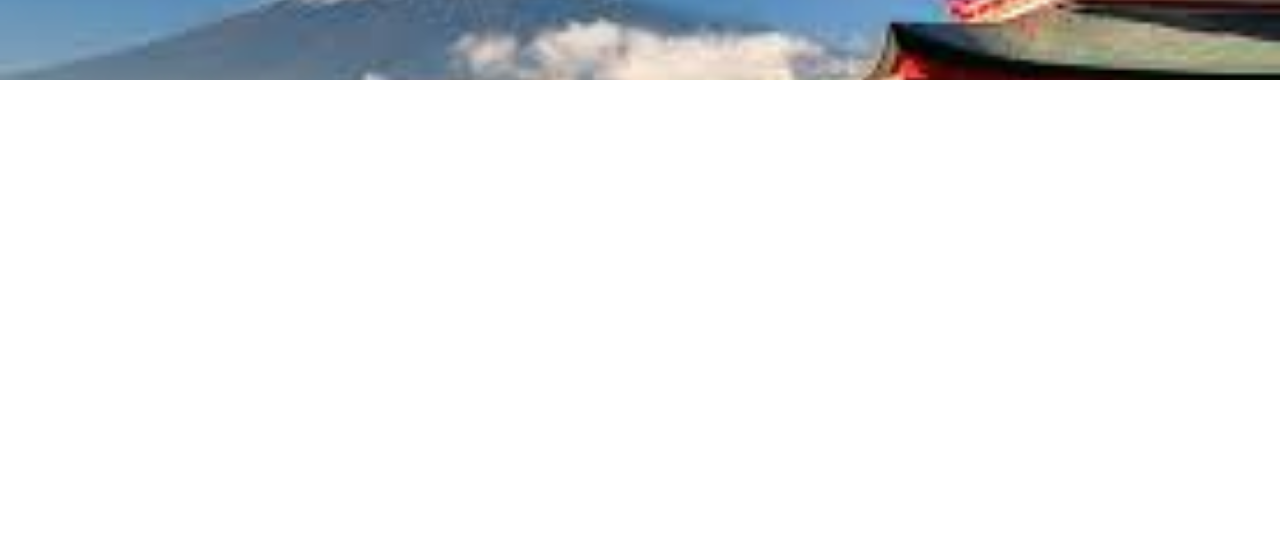
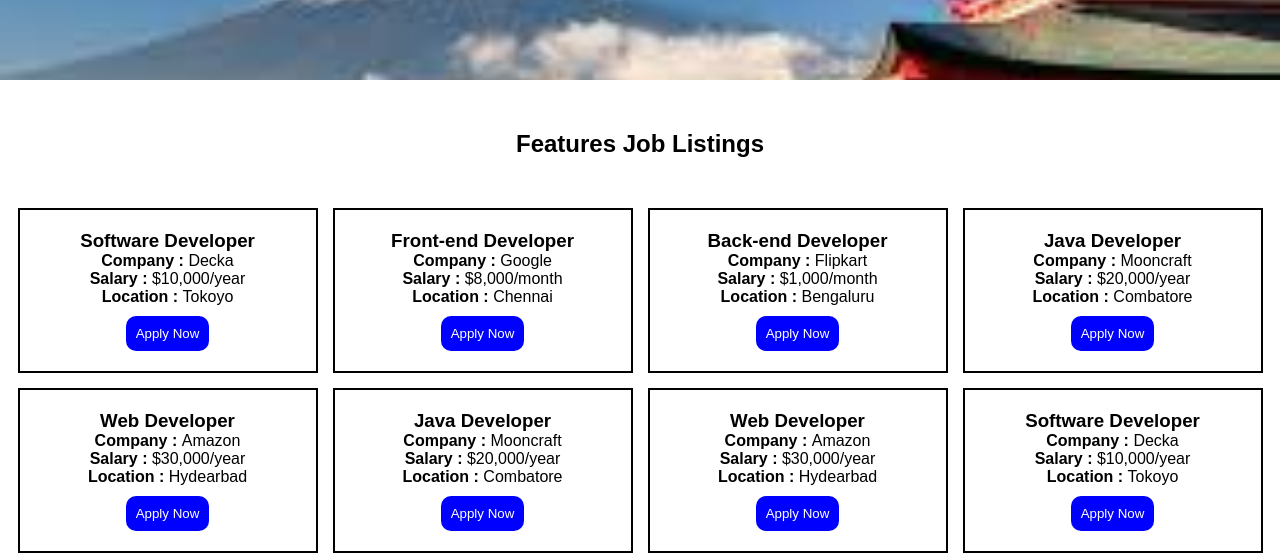
Before and after one commit to Kirubakarank007/Job-Opportunities-Web, a plain HTML site: page index.html in a window 1280 px wide. Shown: the part 285-840 px from the top of the page. Before the commit the page ends 800 px from the top, so only its background shows below. Drawn offline with Linux system fonts and the light colour scheme.

Commit message:
job-listing section added

```diff
--- a/index.html
+++ b/index.html
@@ -24,6 +24,15 @@
                 <p>Discover exciting job opportunities in Japan</p>
             </div>
         </section>
+
+        <section id="job listing" class="job-listing">
+            <h2>Features Job Listings</h2>
+            <div id="job-listing-container" class="job-listing-container">
+            </div>
+        </section>
     </main>
+
+
+    <script src="script.js"></script>
 </body>
 </html>
--- a/script.js
+++ b/script.js
@@ -0,0 +1,41 @@
+
+const jobs =[
+    {id :1, title:'Software Developer', company:'Decka',location:'Tokoyo',salary:'$10,000/year'},
+    {id :2, title:'Front-end Developer', company:'Google',location:'Chennai',salary:'$8,000/month'},
+    {id :3, title:'Back-end Developer', company:'Flipkart',location:'Bengaluru',salary:'$1,000/month'},
+    {id :4, title:'Java Developer', company:'Mooncraft',location:'Combatore',salary:'$20,000/year'},
+    {id :5, title:'Web Developer', company:'Amazon',location:'Hydearbad',salary:'$30,000/year'},
+    {id :4, title:'Java Developer', company:'Mooncraft',location:'Combatore',salary:'$20,000/year'},
+    {id :5, title:'Web Developer', company:'Amazon',location:'Hydearbad',salary:'$30,000/year'},
+    {id :1, title:'Software Developer', company:'Decka',location:'Tokoyo',salary:'$10,000/year'},
+    {id :2, title:'Front-end Developer', company:'Google',location:'Chennai',salary:'$8,000/month'},
+    {id :3, title:'Back-end Developer', company:'Flipkart',location:'Bengaluru',salary:'$1,000/month'},
+    {id :4, title:'Java Developer', company:'Mooncraft',location:'Combatore',salary:'$20,000/year'},
+    {id :5, title:'Web Developer', company:'Amazon',location:'Hydearbad',salary:'$30,000/year'},
+    {id :4, title:'Java Developer', company:'Mooncraft',location:'Combatore',salary:'$20,000/year'},
+    {id :1, title:'Software Developer', company:'Decka',location:'Tokoyo',salary:'$10,000/year'},
+    {id :2, title:'Front-end Developer', company:'Google',location:'Chennai',salary:'$8,000/month'},
+    {id :3, title:'Back-end Developer', company:'Flipkart',location:'Bengaluru',salary:'$1,000/month'},
+    {id :4, title:'Java Developer', company:'Mooncraft',location:'Combatore',salary:'$20,000/year'},
+    {id :5, title:'Web Developer', company:'Amazon',location:'Hydearbad',salary:'$30,000/year'},
+    {id :4, title:'Java Developer', company:'Mooncraft',location:'Combatore',salary:'$20,000/year'},
+]
+
+function generateJobListings(){
+    const jobListingContainer=document.getElementById('job-listing-container')
+
+    jobListingContainer.innerHTML='';
+    jobs.forEach(jobs=>{
+        const jobListings=document.createElement('div');
+        jobListings.classList.add('job-listings-inner');
+        jobListings.innerHTML=`
+        <h3>${jobs.title}</h3>
+        <p><strong>Company : </strong> ${jobs.company}</p>
+        <p><strong>Salary : </strong> ${jobs.salary}</p>
+        <p><strong>Location : </strong> ${jobs.location}</p>
+        <button><a href ='#' class='apply-btn' data-job-id='${jobs.id}'></a>Apply Now</button>`;
+        jobListingContainer.appendChild(jobListings);
+    })
+}
+
+window.addEventListener('load',generateJobListings);
--- a/styles.css
+++ b/styles.css
@@ -61,3 +61,32 @@
     font-size: 1.2em;
     margin-bottom: 20px;
   }
+
+  .job-listing {
+    padding: 50px 0;
+    text-align: center;
+  }
+
+  .job-listing-container {
+    padding: 50px 0;
+    display: grid;
+    grid-template-columns: 300px 300px 300px 300px;
+
+    flex: 3;
+    justify-content: center;
+    gap: 15px;
+  }
+
+  .job-listings-inner {
+    padding: 20px 0;
+    border: 2px solid black;
+  }
+
+  button{
+    margin-top: 10px;
+    background-color: blue;
+    padding: 10px 10px;
+    color: white;
+    border: none;
+    border-radius: 10px;
+  }
```
